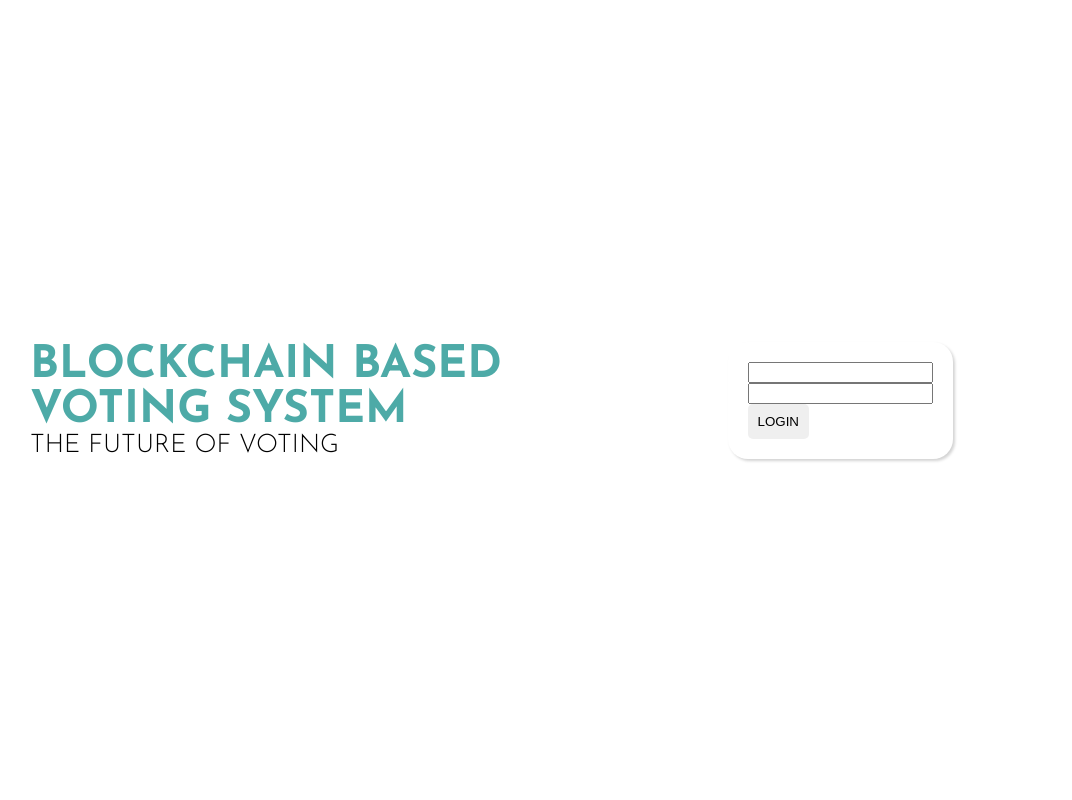
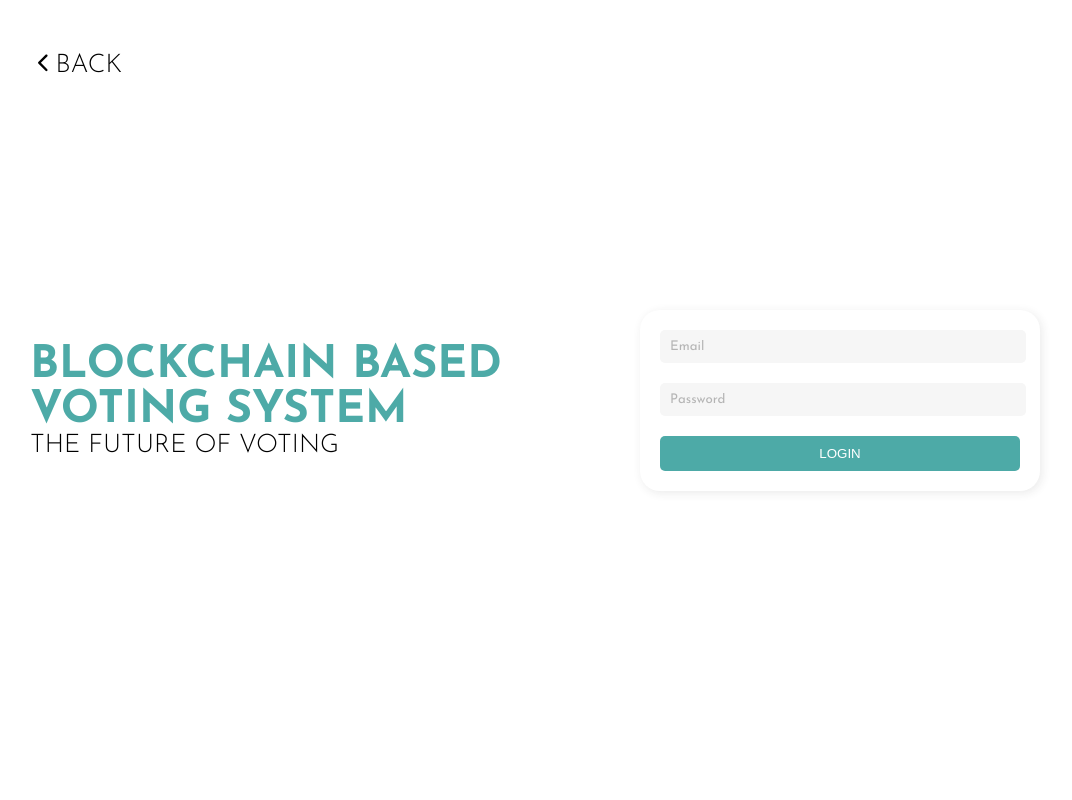
Before and after one commit to blockchain-based-voting-system/frontend, a React (Create React App) app: page /login in a window 1280 px wide. Shown: the top 800 px of the page, without its empty margins (70-1142 px from the left). Built offline with nearby package versions, Linux system fonts and the light colour scheme.

Commit message:
Login-page design update

```diff
--- a/src/layouts/Login.tsx
+++ b/src/layouts/Login.tsx
@@ -1,13 +1,24 @@
 import React from "react";
+import { IoIosArrowBack } from "react-icons/io";
+import { useNavigate } from "react-router";
 
 type LayoutProps = {
   children: JSX.Element;
 };
 
 const Login = (props: LayoutProps) => {
+  const navigate = useNavigate();
+
   return (
     <div className="login-layout-wrapper">
       <div className="left">
+        <div onClick={() => navigate(-1)} className="back title-small">
+          <span className="icon">
+            <IoIosArrowBack />
+          </span>
+          BACK
+        </div>
+
         <div className="title-large title-green">Blockchain Based</div>
         <div className="title-large title-green">Voting System</div>
         <div className="title-small">the future of voting</div>
--- a/src/pages/Login.tsx
+++ b/src/pages/Login.tsx
@@ -13,7 +13,7 @@ const Login = (props: RouteProps): JSX.Element => {
   return (
     <div>
       <LoginLayout>
-        <div className="login-container">
+        <div className="form-container">
           <Formik
             initialValues={{
               email: "",
@@ -24,21 +24,35 @@ const Login = (props: RouteProps): JSX.Element => {
           >
             {({ errors, touched, getFieldProps, handleSubmit }) => (
               <form onSubmit={handleSubmit}>
-                <input id="email" type="email" {...getFieldProps("email")} />
+                <div className="input-container">
+                  <input
+                    id="email"
+                    type="email"
+                    placeholder="Email"
+                    {...getFieldProps("email")}
+                  />
                   <div className="form-error-text">
                     {touched.email && errors.email ? errors.email : null}
                   </div>
+                </div>
 
+                <div className="input-container">
                   <input
                     id="password"
                     type="password"
+                    placeholder="Password"
                     {...getFieldProps("password")}
                   />
                   <div className="form-error-text">
-                  {touched.password && errors.password ? errors.password : null}
+                    {touched.password && errors.password
+                      ? errors.password
+                      : null}
+                  </div>
                 </div>
 
-                <button type="submit">Login</button>
+                <button className="login-button button-primary" type="submit">
+                  Login
+                </button>
               </form>
             )}
           </Formik>
--- a/src/styles/index.scss
+++ b/src/styles/index.scss
@@ -1,6 +1,7 @@
 @import url("https://fonts.googleapis.com/css2?family=Josefin+Sans:ital,wght@0,100;0,200;0,300;0,400;0,500;0,600;0,700;1,100;1,200;1,300;1,400;1,500;1,600;1,700&family=Ubuntu:ital,wght@0,300;0,400;0,500;0,700;1,300;1,400;1,500;1,700&display=swap");
 @import url("https://fonts.googleapis.com/css2?family=Inter:wght@100;200;300;400;500;600;700;800;900&display=swap");
 
+$theme-gray: #f6f6f6;
 $theme-black: #333333;
 $theme-primary: #4daaa7;
 $theme-secondary: #3f8f8b;
@@ -26,10 +27,6 @@ button {
   margin-right: 5px;
   cursor: pointer;
   transition: 0.3s;
-
-  &:hover {
-    box-shadow: 2px 2px 3px rgba(50, 50, 50, 0.3);
-  }
 }
 
 .button-black {
@@ -38,10 +35,12 @@ button {
 }
 .button-primary {
   background-color: $theme-primary;
+  color: white;
 }
 
 .button-secondary {
   background-color: $theme-secondary;
+  color: white;
 }
 
 button,
@@ -66,6 +65,5 @@ button,
 
 @import "../styles/pages/Landing.scss";
 @import "../styles/pages/Features.scss";
-@import "../styles/pages/Login.scss";
 @import "../styles/layouts/Login.scss";
 @import "../styles/components/Features/Feature.scss";
--- a/src/styles/layouts/Login.scss
+++ b/src/styles/layouts/Login.scss
@@ -6,9 +6,22 @@
   height: 100vh;
 
   .left {
+    position: relative;
     display: flex;
     flex-direction: column;
     justify-content: center;
+
+    .back {
+      position: absolute;
+      left: 0px;
+      top: 50px;
+      cursor: pointer;
+      display: flex;
+      align-items: center;
+
+      // .icon {
+      // }
+    }
 
     .title-green {
       color: $theme-primary;
@@ -19,5 +32,42 @@
     display: flex;
     justify-content: center;
     align-items: center;
+
+    .form-container {
+      min-width: 400px;
+      box-sizing: border-box;
+      padding: 20px;
+      border-radius: 20px;
+      box-shadow: 2px 2px 10px rgba(50, 50, 50, 0.1);
+
+      .input-container {
+        padding-bottom: 20px;
+
+        input {
+          border: none;
+          outline: none;
+          background: $theme-gray;
+          padding: 10px;
+          border-radius: 5px;
+          width: 96%;
+          font-family: "Josefin Sans", sans-serif;
+
+          &::placeholder {
+            opacity: 0.5;
+          }
+        }
+      }
+
+      button {
+        width: 100%;
+      }
+    }
+
+    .form-error-text {
+      color: $theme-secondary;
+      text-transform: lowercase;
+      font-weight: 400;
+      font-size: 0.9rem;
+    }
   }
 }
--- a/src/styles/pages/Landing.scss
+++ b/src/styles/pages/Landing.scss
@@ -31,8 +31,5 @@
   .right {
     display: flex;
     justify-content: right;
-
-    img {
-    }
   }
 }
--- a/src/styles/pages/Login.scss
+++ /dev/null
@@ -1,13 +0,0 @@
-.login-container {
-  box-sizing: border-box;
-  padding: 20px;
-  border-radius: 20px;
-  box-shadow: 2px 2px 3px lightgray;
-}
-
-.form-error-text {
-  color: red;
-  text-transform: uppercase;
-  font-weight: 400;
-  font-size: 0.9rem;
-}
```
Also changed, not shown: public/logo-green.png (added). Lines whose indentation alone changed are shown as unchanged.
